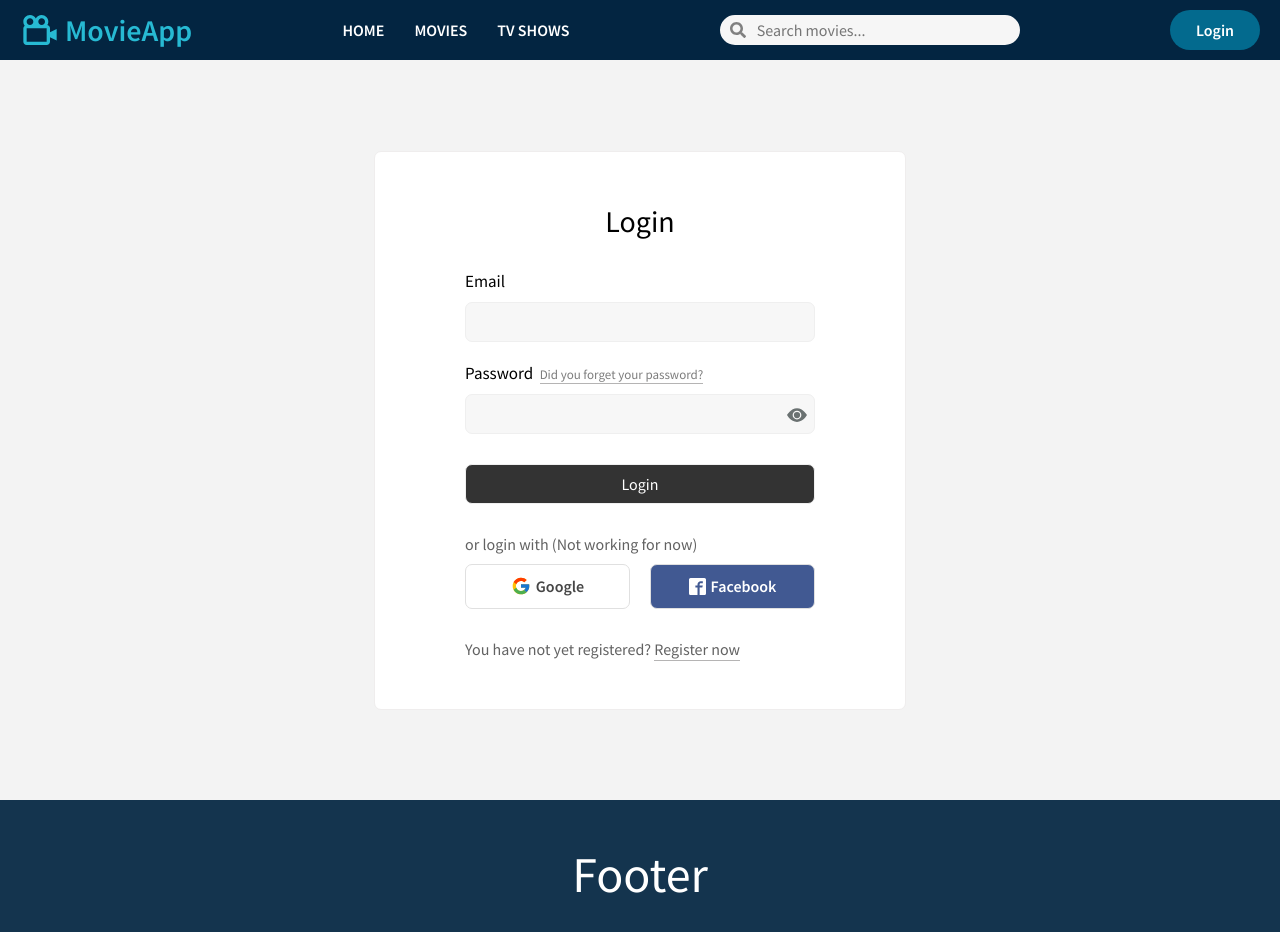
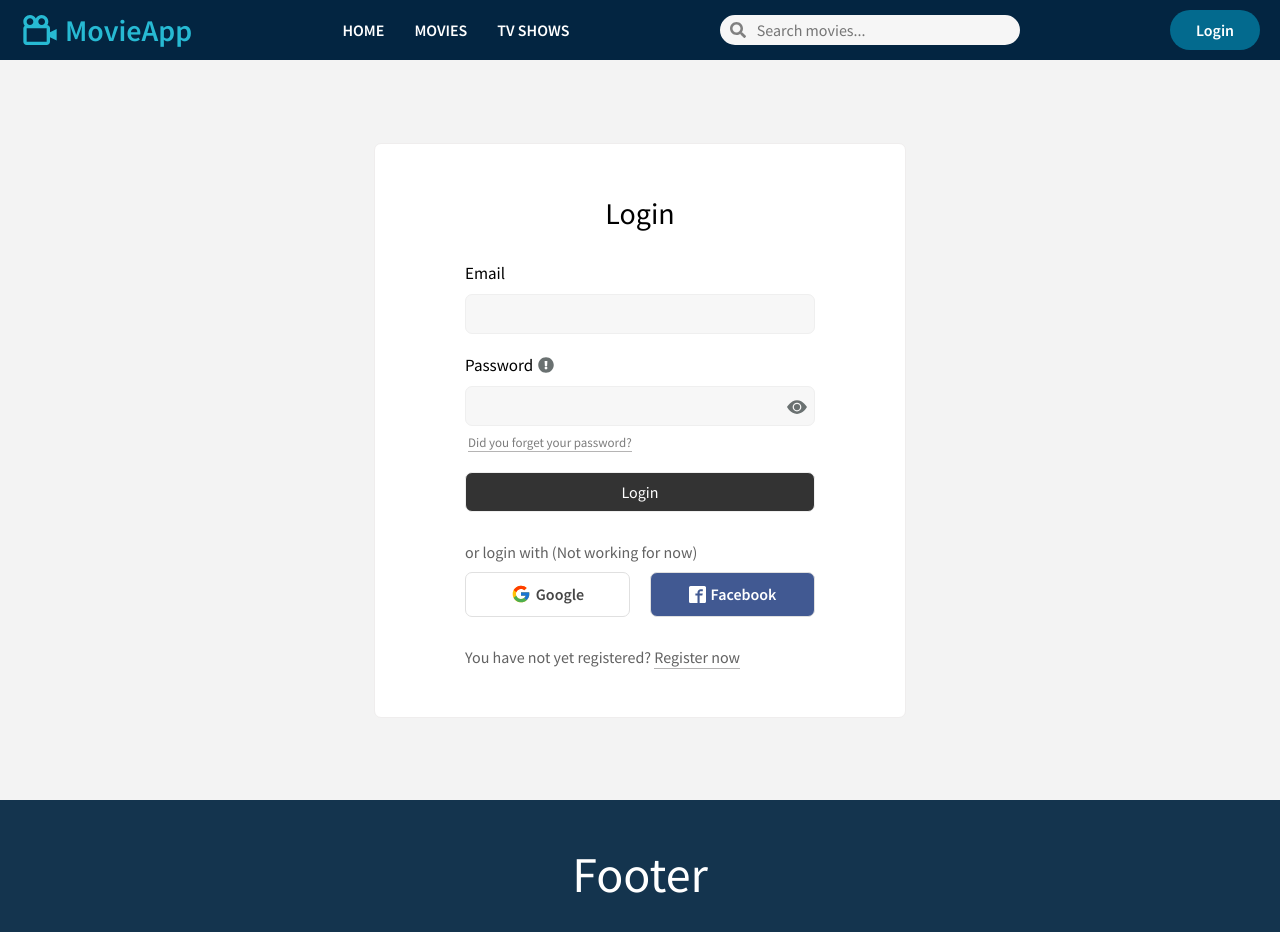
Before and after one commit to Mateober/movie-app, a React (Vite) app: page /login in a window 1280 px wide. Shown: the top 932 px of the page. Built offline with nearby package versions, Linux system fonts and the light colour scheme.

Commit message:
Agregando infoPassword

```diff
--- a/src/pages/LoginPage.jsx
+++ b/src/pages/LoginPage.jsx
@@ -3,11 +3,11 @@ import '../sass/loginPage.scss';
 import { FcGoogle } from 'react-icons/fc';
 import { ImFacebook2 } from 'react-icons/im';
 import { BsFillEyeFill, BsFillEyeSlashFill } from 'react-icons/bs';
+import { FaExclamationCircle } from 'react-icons/fa';
 import { useForm } from '../hooks/useForm';
 import { useSelector } from 'react-redux';
 import { useAuthStore } from '../hooks/useAuthStore';
 import { loginValidator, signUpValidator } from '../helpers/validateForm';
-import { windowScrollUp } from '../helpers/windowScrollUp';
 
 const loginFormFields = {
     loginEmail: '',
@@ -72,6 +72,14 @@ export const LoginPage = () => {
         }
     }, [errorMessage]);
 
+    const [menuInfo, setMenuInfo] = useState(false);
+
+    const onClickIconInfo = () => {
+        setMenuInfo(!menuInfo);
+        setTimeout(() => {
+            setMenuInfo(false);
+        }, 4000);
+    };
     return (
         <div className="LoginPage">
             <div className="LoginPage2">
@@ -82,10 +90,21 @@ export const LoginPage = () => {
                             <p>Email</p>
                             <input type="text" name="loginEmail" value={loginEmail} onChange={onLoginInputChange} />
                         </div>
-                        <div className="inputLoginPage">
-                            <p>
-                                Password <span>Did you forget your password?</span>
-                            </p>
+                        <div className="inputLoginPage inputPassword">
+                            <div className="passwordInfo">
+                                <div className="passwordTitleIcon">
+                                    <p className="passwordTitle">Password</p>
+                                    <FaExclamationCircle className="iconExclamation" onClick={onClickIconInfo} />
+                                </div>
+
+                                <ul className={`passwordInfoInfo ${menuInfo ? 'menuInfoTrue' : ''}`}>
+                                    <li>Password must contain:</li>
+                                    <li>Minimum 8 characters</li>
+                                    <li>Minimum 1 lowercase and uppercase</li>
+                                    <li>Minimum 1 special character</li>
+                                </ul>
+                            </div>
+
                             <div className="eyeDiv">
                                 <input type={`${eyeIcon1 ? 'password' : 'text'}`} name="loginPassword" value={loginPassword} onChange={onLoginInputChange} />
                                 <div className="eyeDiv2" onClick={() => setEyeIcon1(!eyeIcon1)}>
@@ -93,6 +112,8 @@ export const LoginPage = () => {
                                     <BsFillEyeSlashFill className={`eyeIcon ${eyeIcon1 ? 'hidden' : ''}`} />
                                 </div>
                             </div>
+
+                            <p className="forget">Did you forget your password?</p>
                         </div>
                         <div className="errorMessage">{errorLoginForm !== '' ? errorLoginForm : errorApi}</div>
                         <div className="inputLoginPage 3">
@@ -134,7 +155,19 @@ export const LoginPage = () => {
                             <input type="text" name="registerEmail" value={registerEmail} onChange={onRegisterInputChange} />
                         </div>
                         <div className="inputLoginPage">
-                            <p>Password</p>
+                            <div className="passwordInfo">
+                                <div className="passwordTitleIcon">
+                                    <p className="passwordTitle">Password</p>
+                                    <FaExclamationCircle className="iconExclamation" onClick={onClickIconInfo} />
+                                </div>
+
+                                <ul className={`passwordInfoInfo ${menuInfo ? 'menuInfoTrue' : ''}`}>
+                                    <li>Password must contain:</li>
+                                    <li>Minimum 8 characters</li>
+                                    <li>Minimum 1 lowercase and uppercase</li>
+                                    <li>Minimum 1 special character</li>
+                                </ul>
+                            </div>
                             <div className="eyeDiv">
                                 <input type={`${eyeIcon2 ? 'password' : 'text'}`} name="registerPassword" value={registerPassword} onChange={onRegisterInputChange} />
                                 <div className="eyeDiv2" onClick={() => setEyeIcon2(!eyeIcon2)}>
--- a/src/sass/loginPage.scss
+++ b/src/sass/loginPage.scss
@@ -64,19 +64,56 @@ $screen-height: calc(var(--vh, 1vh) * 100);
     }
 }
 
+.inputPassword {
+    input {
+        margin-bottom: 5px !important;
+    }
+}
+
+.passwordInfo {
+    margin-bottom: 10px;
+    .passwordTitleIcon {
+        display: flex;
+        align-items: center;
+    }
+    .passwordTitle {
+        margin-bottom: 0 !important;
+        margin-right: 5px;
+    }
+    .iconExclamation {
+        color: #6a7171;
+        cursor: pointer;
+    }
+    .passwordInfoInfo {
+        display: none;
+        background-color: #d2d2d2;
+        border-radius: 10px;
+        padding: 10px;
+        position: absolute;
+        margin-left: 100px;
+        margin-top: -20px;
+        z-index: 1;
+        font-weight: 400;
+    }
+    .menuInfoTrue {
+        display: block;
+    }
+}
+
 .inputLoginPage {
     p {
         font-size: 17px;
         font-weight: 400;
         margin-bottom: 10px;
         cursor: default;
-        span {
-            font-size: 13px;
-            color: #7d7d7d;
-            border-bottom: 1px solid #b5b4b4;
-            cursor: pointer;
-            margin-left: 3px;
-        }
+    }
+    .forget {
+        font-size: 13px;
+        color: #7d7d7d;
+        border-bottom: 1px solid #b5b4b4;
+        cursor: pointer;
+        margin-left: 3px;
+        display: inline-block;
     }
     input {
         border-radius: 7px;
```
